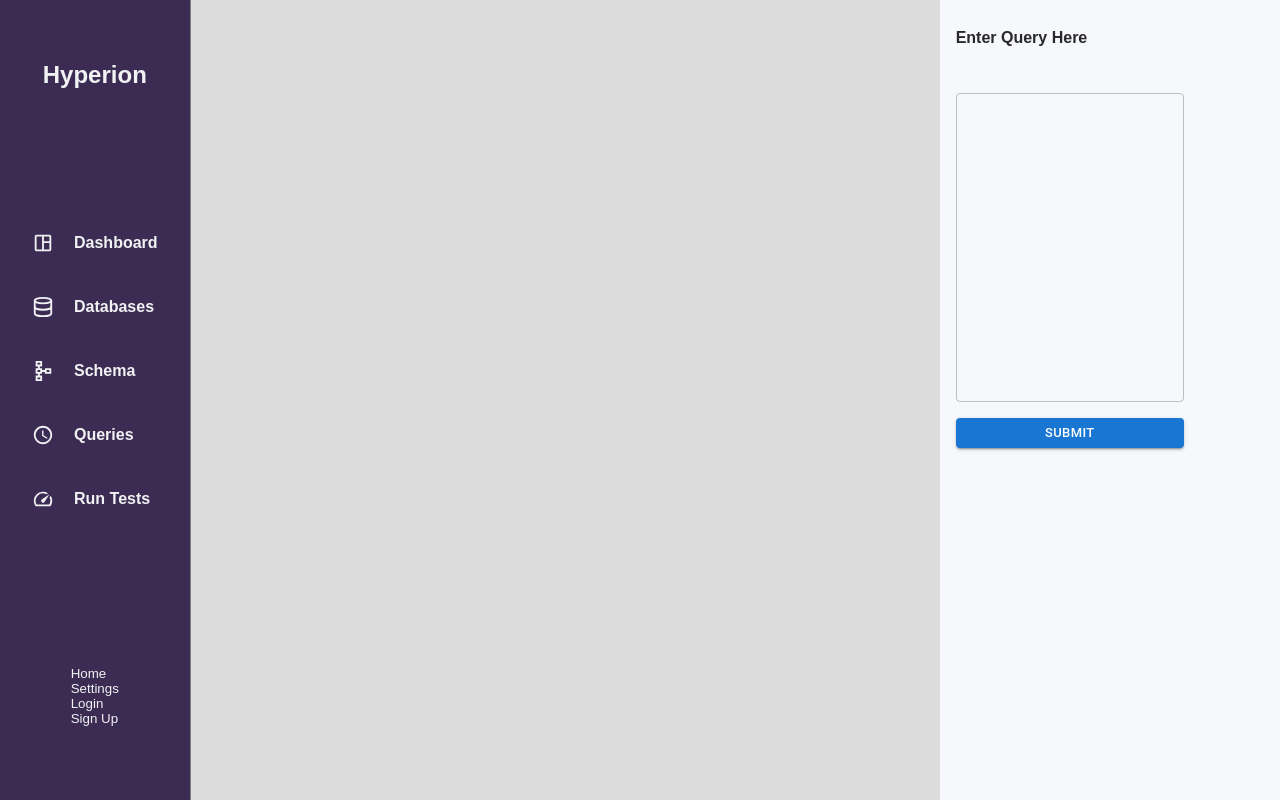
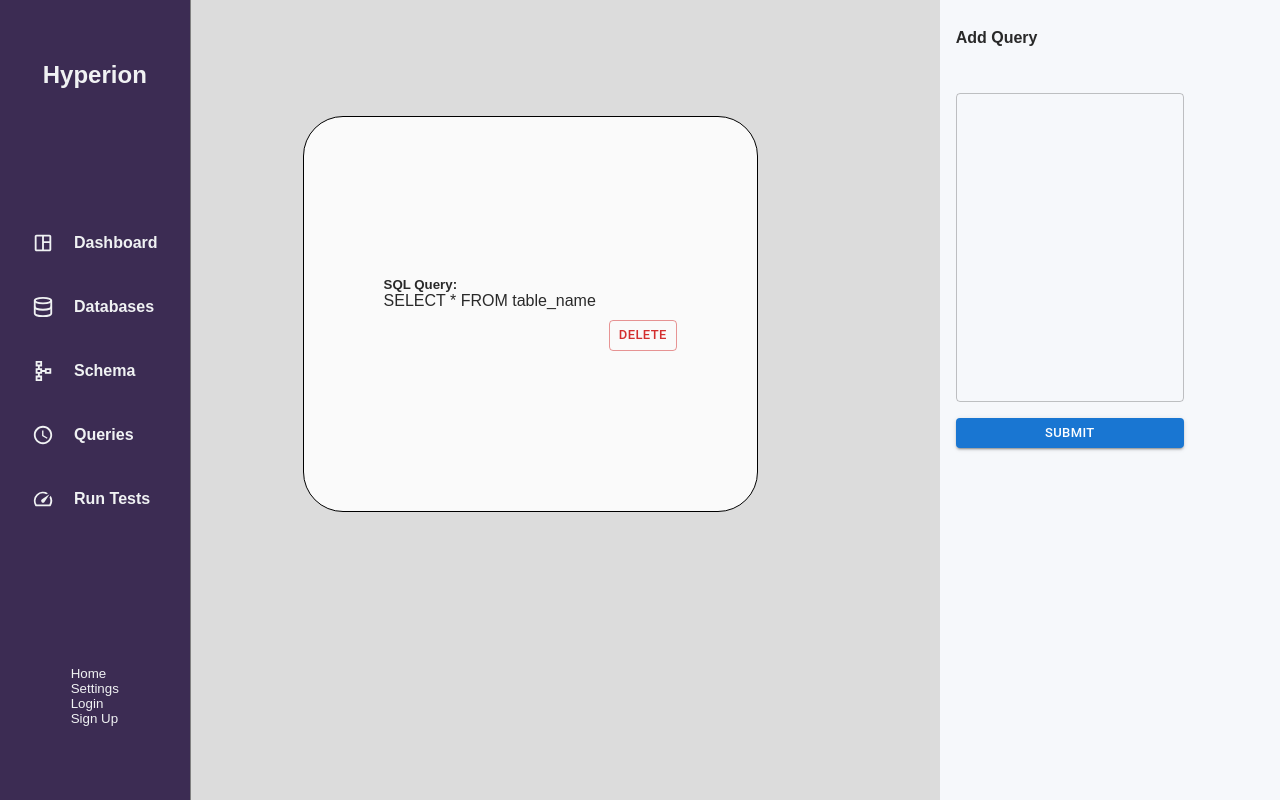
Before and after one commit to oslabs-beta/Hyperion, a React app: page /queries in a window 1280 px wide. Built offline with nearby package versions, Linux system fonts and the light colour scheme.

Commit message:
rendered query card with example

```diff
--- a/client/components/NewQueryWindow.jsx
+++ b/client/components/NewQueryWindow.jsx
@@ -6,9 +6,11 @@ import Button from '@mui/material/Button';
 const NewQueryWindow = () => {
 return (
 <StyledWindow>
-      <h4>Enter Query Here</h4>
+      <h4>Add Query</h4>
       <form className='new-query-form'>
+    <FormControl>
       <TextField multiline rows={12} maxRows={12} />
+      </FormControl>
       <Button type='submit' size='small' variant='contained'>Submit</Button>
       </form>
 </StyledWindow>
--- /dev/null
+++ b/client/components/QueryCard.jsx
@@ -0,0 +1,64 @@
+import React from 'react';
+import PropTypes from 'prop-types';
+import styled from 'styled-components';
+import { Button } from '@mui/material';
+
+
+const QueryCard = (props) => {
+    const {
+      id,
+      deleteQueryFunc,
+      sqlQuery
+    } = props;
+
+
+return (
+    <StyledCard>
+    <div className='info-group'>
+    <div className='info-group-item'>
+          <h5>SQL Query:</h5>
+          {sqlQuery}
+        </div>
+    </div>
+    <div className='button-group'>
+    <Button onClick={() => {deleteQueryFunc(id)}} variant='outlined' size='small' color='error'>Delete</Button>
+    </div>
+    </StyledCard>
+)
+}
+
+const StyledCard = styled.div`
+display: flex;
+flex-direction: column;
+border: 1.5px solid black;
+row-gap: 10px;
+margin-top: 100px;
+margin-bottom: 100px;
+margin-right: 150px;
+margin-left: 80px;
+padding: 10em 5em;
+border-radius: 40px;
+background-color: rgb(250, 250, 250);
+
+.info-group {
+    display: flex;
+    flex-wrap: wrap;
+    justify-content: space-between;
+  }
+
+  .info-group-item {
+    display: flex;
+    flex-direction: column;
+  }
+  .info-group-item > h5 {
+    margin: 0px;
+  }
+
+.button-group {
+  display: flex;
+  justify-content: right;
+  column-gap: 5px;
+}
+`;
+
+  export default QueryCard
--- a/client/containers/Queries.jsx
+++ b/client/containers/Queries.jsx
@@ -1,6 +1,7 @@
 import React from 'react'
 import VerticalNavbar from '../components/VerticalNavbar';
 import NewQueryWindow from '../components/NewQueryWindow';
+import QueryCard from '../components/QueryCard';
 import styled from 'styled-components';
 
 const Queries = () => {
@@ -8,6 +9,7 @@ const Queries = () => {
     <StyledContainer>
       <VerticalNavbar />
       <div className='query-group'>
+      <QueryCard sqlQuery = 'SELECT * FROM table_name'> </QueryCard>
       </div>
       <NewQueryWindow/>
       </StyledContainer>
```
